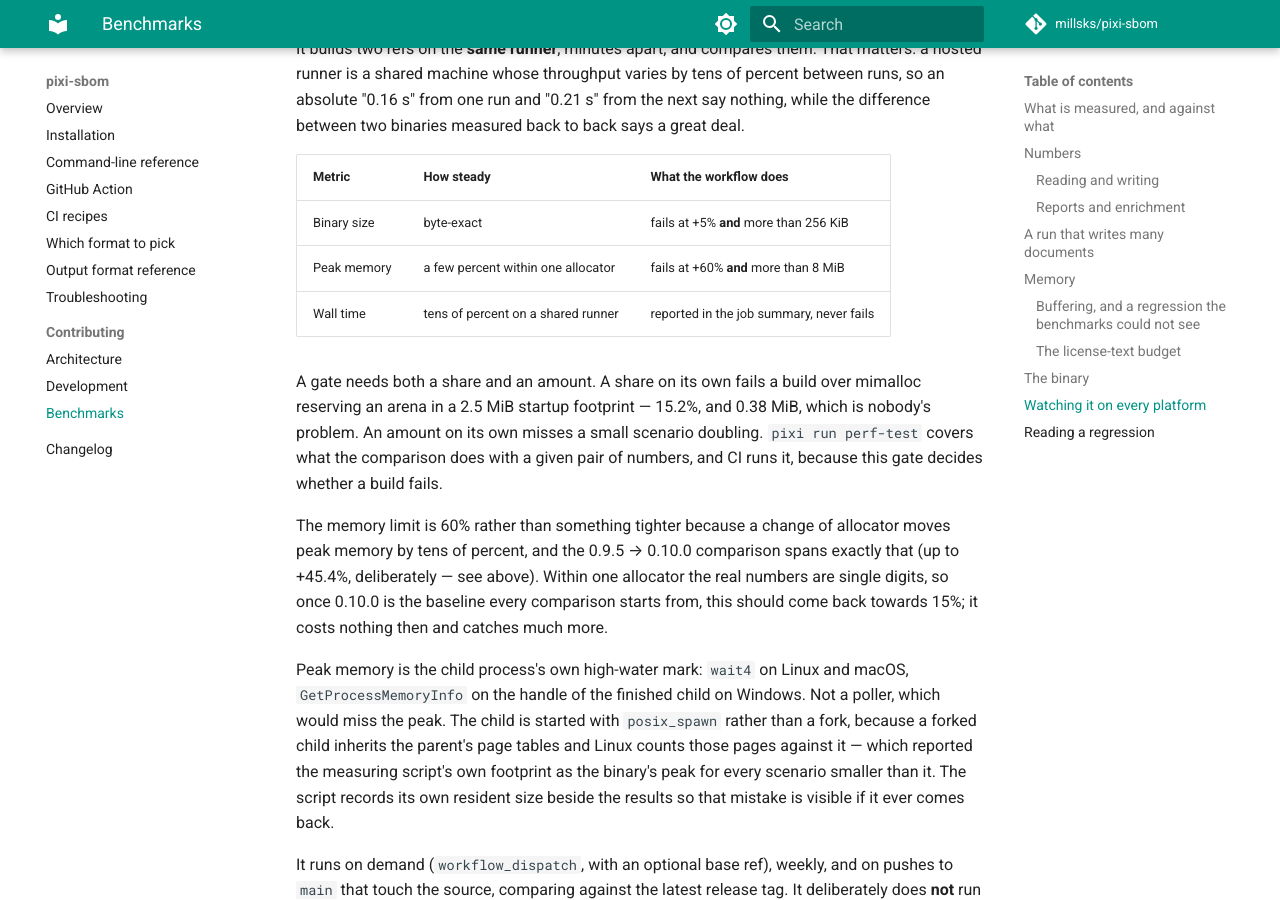
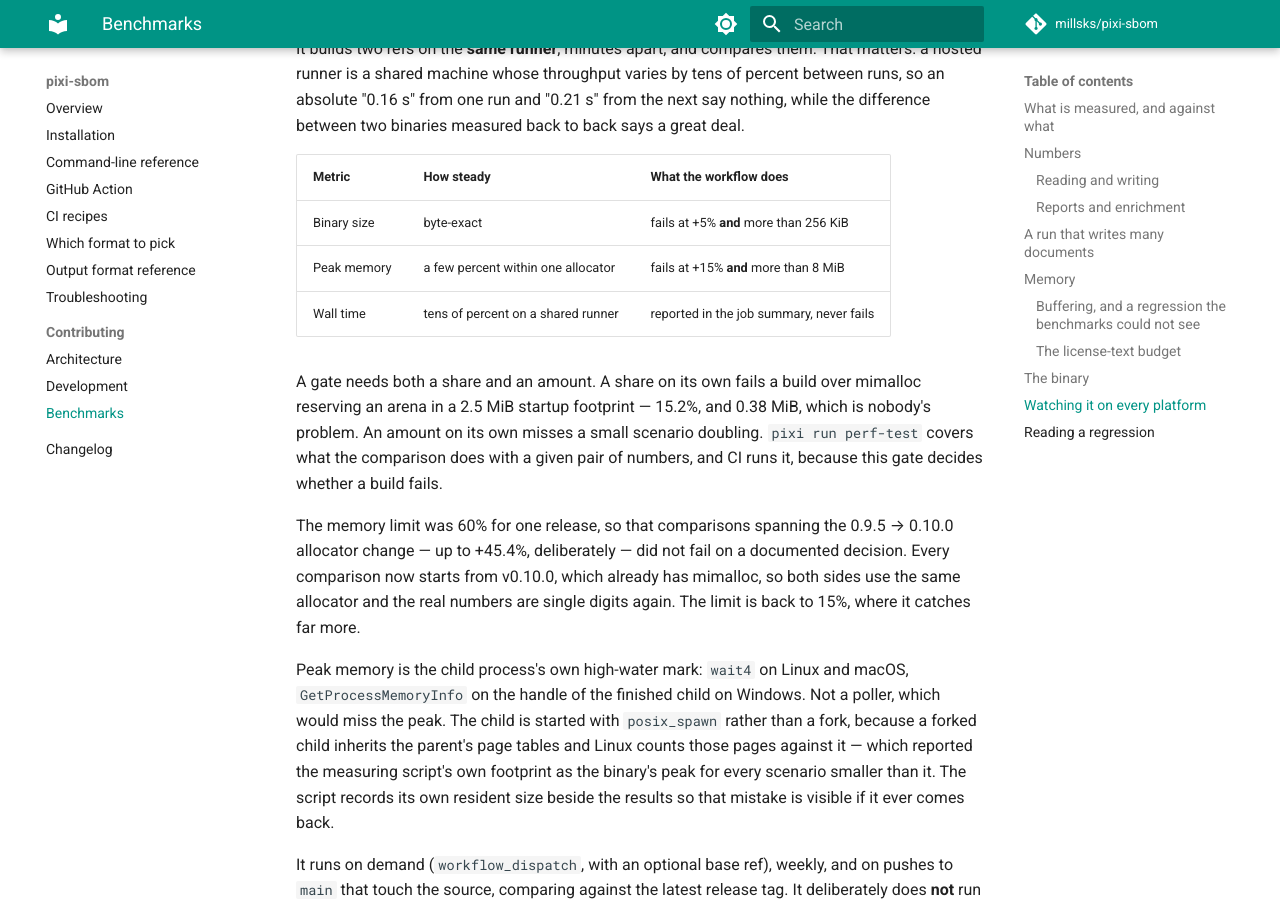
Before and after one commit to millsks/pixi-sbom, an MkDocs documentation site: the page built from docs/benchmarks.md, in a window 1280 px wide and 900 px high, scrolled down 5934 px. Built offline with MkDocs 1.6.1 and Material for MkDocs 9.7.7, drawn with Linux system fonts in a browser that asks for light colours; comment, search, counter and statistics services are not loaded; the version menu is left out.

Commit message:
ci(perf): the memory gate goes back to 15% (#196)
It was 60% for one release, and not because that is what a regression
looks like: it was the number needed to let the 0.9.5 -> 0.10.0
allocator change through, which cost up to 45.4% of peak memory on
purpose. A limit tight enough to catch a real regression would have
failed every comparison spanning it.

Every comparison now starts from v0.10.0, which already has mimalloc, so
both sides use the same allocator and the real numbers are single digits
again. At 60% the gate only caught something approaching a doubling; at
15% it catches what it was designed for.

The 8 MiB floor stays as it is -- that is what stops a fraction of a
megabyte on a small baseline failing a build, and it has nothing to do
with which allocator is in play.

Co-authored-by: Claude Opus 5 (1M context) <noreply@anthropic.com>

```diff
--- a/docs/benchmarks.md
+++ b/docs/benchmarks.md
@@ -189,7 +189,7 @@ deal.
 | Metric | How steady | What the workflow does |
 |---|---|---|
 | Binary size | byte-exact | fails at +5% **and** more than 256 KiB |
-| Peak memory | a few percent within one allocator | fails at +60% **and** more than 8 MiB |
+| Peak memory | a few percent within one allocator | fails at +15% **and** more than 8 MiB |
 | Wall time | tens of percent on a shared runner | reported in the job summary, never fails |
 
 A gate needs both a share and an amount. A share on its own fails a build over mimalloc reserving an arena in a
@@ -197,10 +197,10 @@ A gate needs both a share and an amount. A share on its own fails a build over m
 scenario doubling. `pixi run perf-test` covers what the comparison does with a given pair of numbers, and CI runs
 it, because this gate decides whether a build fails.
 
-The memory limit is 60% rather than something tighter because a change of allocator moves peak memory by tens of
-percent, and the 0.9.5 → 0.10.0 comparison spans exactly that (up to +45.4%, deliberately — see above). Within
-one allocator the real numbers are single digits, so once 0.10.0 is the baseline every comparison starts from,
-this should come back towards 15%; it costs nothing then and catches much more.
+The memory limit was 60% for one release, so that comparisons spanning the 0.9.5 → 0.10.0 allocator change — up
+to +45.4%, deliberately — did not fail on a documented decision. Every comparison now starts from v0.10.0, which
+already has mimalloc, so both sides use the same allocator and the real numbers are single digits again. The
+limit is back to 15%, where it catches far more.
 
 Peak memory is the child process's own high-water mark: `wait4` on Linux and macOS,
 `GetProcessMemoryInfo` on the handle of the finished child on Windows. Not a poller, which would miss the peak.
```
Also changed, not shown: 2 other files.
